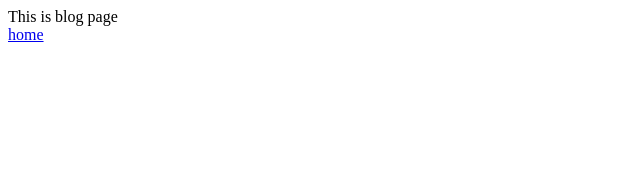
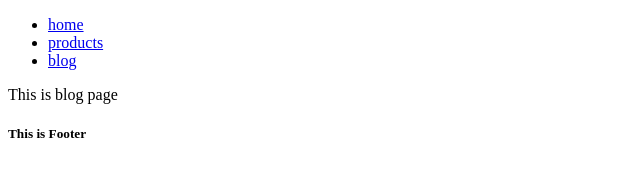
Before and after one commit to mfaizan1/gatsby-part-1, a Gatsby site: page /blog in a window 1280 px wide. Shown: the whole page, without its empty margins (0-640 px from the left). Built offline with nearby package versions, Linux system fonts and the light colour scheme; Gatsby itself is replaced by a stand-in of ours.

Commit message:
use named exports for components

```diff
--- /dev/null
+++ b/src/components/index.js
@@ -0,0 +1,3 @@
+export { default as Footer } from "./Footer"
+export { default as Navbar } from "./Navbar"
+export { default as LayoutWrapper } from "./LayoutWrapper"
--- a/src/pages/blog.js
+++ b/src/pages/blog.js
@@ -1,13 +1,11 @@
 import React from "react"
 import { Link } from "gatsby"
+import { LayoutWrapper } from "../components"
 
 export default function blog() {
   return (
-    <div>
-      This is blog page
-      <div>
-        <Link to="/">home</Link>
-      </div>
-    </div>
+    <LayoutWrapper>
+      <div>This is blog page</div>
+    </LayoutWrapper>
   )
 }
--- a/src/pages/index.js
+++ b/src/pages/index.js
@@ -1,6 +1,5 @@
 import React from "react"
-import { Link } from "gatsby"
-import LayoutWrapper from "../components/LayoutWrapper"
+import { LayoutWrapper } from "../components"
 
 export default function Home() {
   return (
```
Also changed, not shown: src/pages/products.js (+6 -2 lines).
